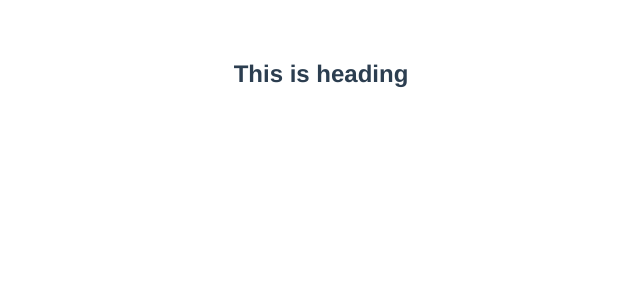
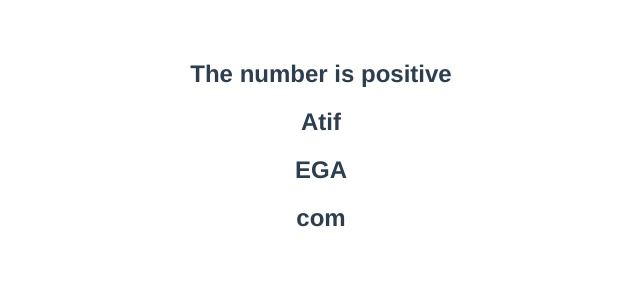
Before and after one commit to atifaftab/vue-codeevolution, a Vue app: page / in a window 1280 px wide. Shown: the top 300 px of the page, without its empty margins (319-959 px from the left). Built offline with nearby package versions, Linux system fonts and the light colour scheme.

Commit message:
condtional rendeirng

```diff
--- a/src/App.vue
+++ b/src/App.vue
@@ -1,13 +1,27 @@
 <template>
 
-<h2 v-if="num == 5">This is heading</h2>
+<h2 v-if="num == 0">The number is zero</h2>
+<h2 v-else-if="num >0">The number is positive</h2>
+<h2 v-else-if="num <0">The number is negative</h2>
+<h2 v-else>The number is not zero</h2>
+
+<template v-if="display">
+  <h2>Atif</h2>
+  <h2>EGA</h2>
+  <h2>com</h2>
+</template>
+<h2 v-if="showElement">v-if </h2>
+<h2 v-show="showElement">v-show </h2>
+
 </template>
 <script>
 export default{
     name : 'App',
     data(){
       return{
-         num : 5
+         num : 5,
+         display : true,
+         showElement : false
       }
     }
 }
```
